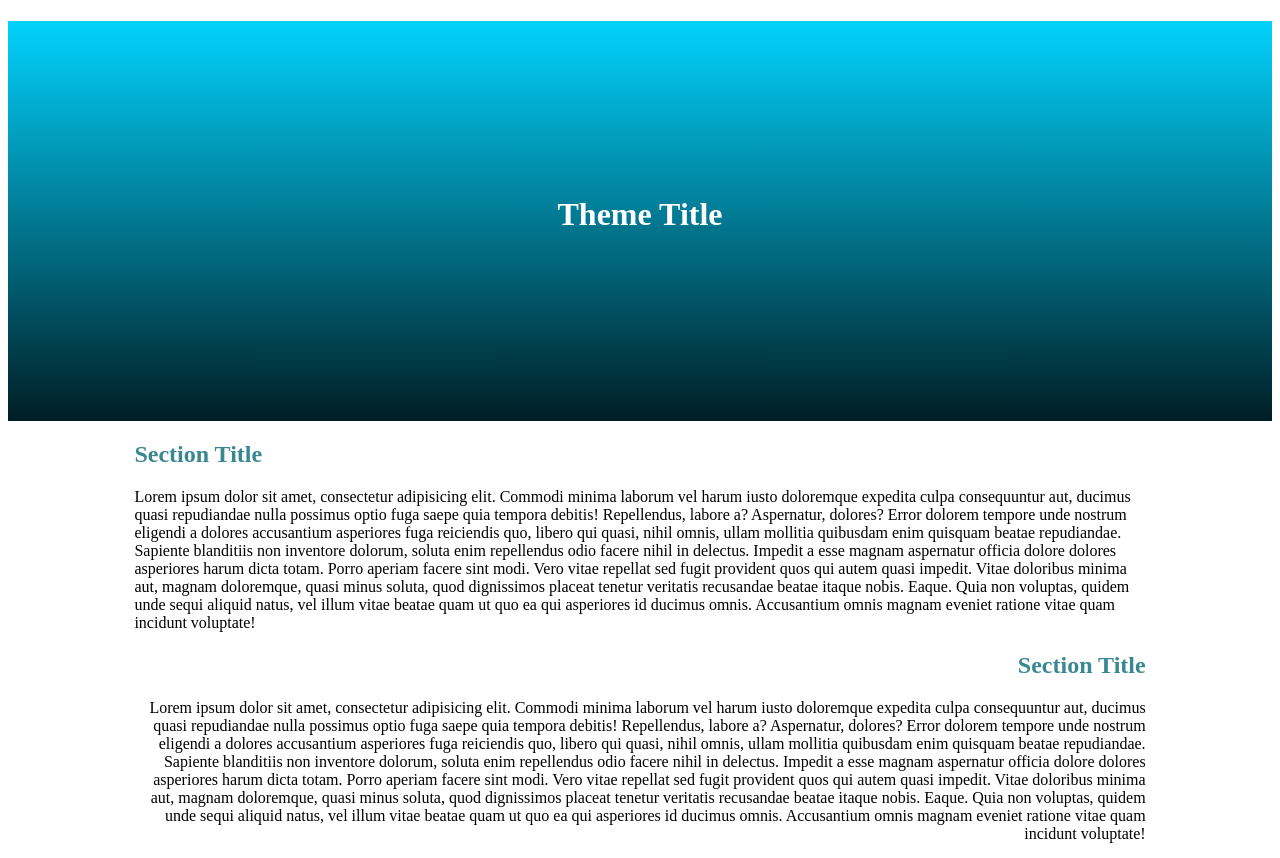
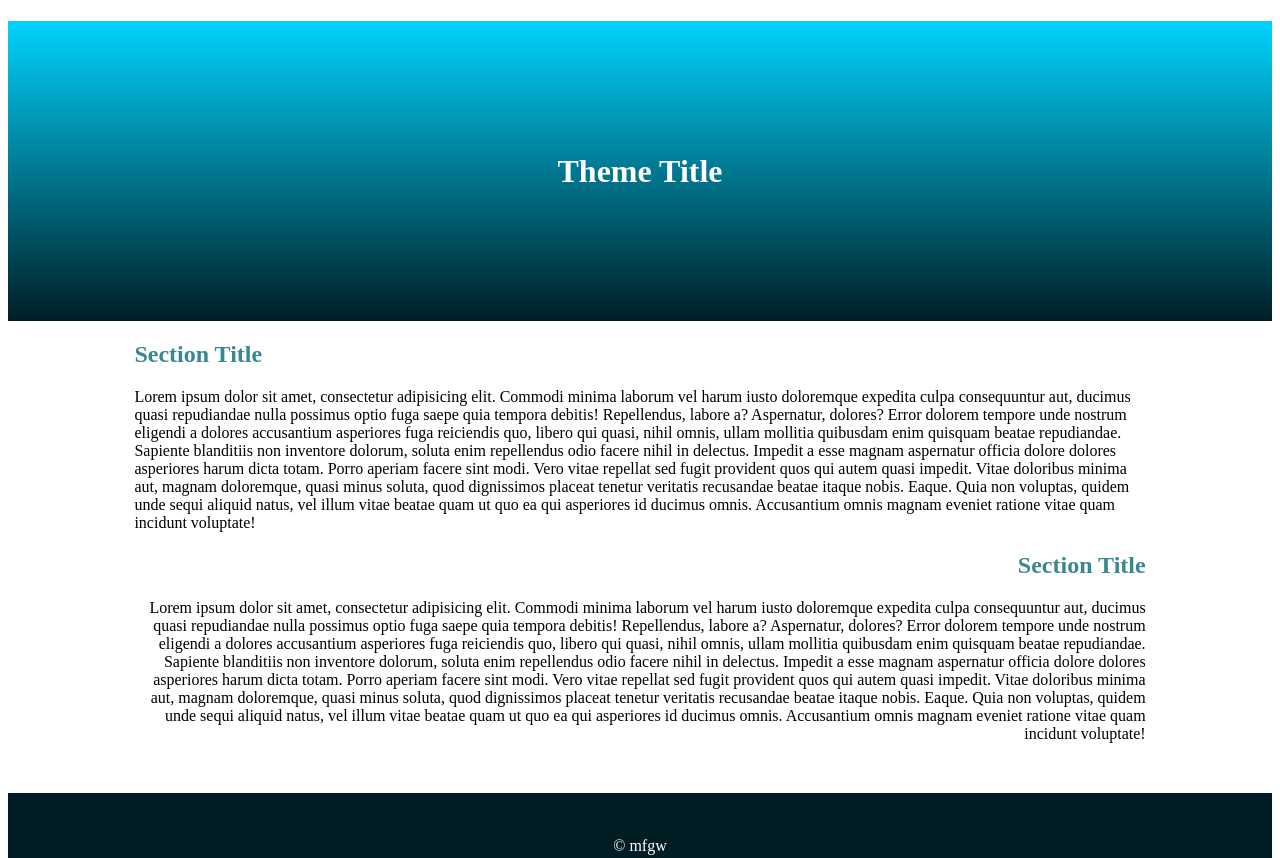
Before and after one commit to WestonTaylor/mobile-friendly-practice-day1, a plain HTML site: page index.html in a window 1280 px wide. Shown: the top 858 px of the page. Drawn offline with Linux system fonts and the light colour scheme.

Commit message:
change: header-box size to be smaller.

```diff
--- a/stylesheets/style.css
+++ b/stylesheets/style.css
@@ -1,14 +1,14 @@
 header {
     position: relative;
     box-sizing: border-box;
-    height: 400px;
+    height: 300px;
     width: 100%;
     background: linear-gradient(to bottom, #02D2FD 0%, #001E25 100%);
     text-align: center;
 }
 
 h1 {
-    padding-top: 175px;
+    padding-top: 131.25px;
     color: white;
 }
 
```
